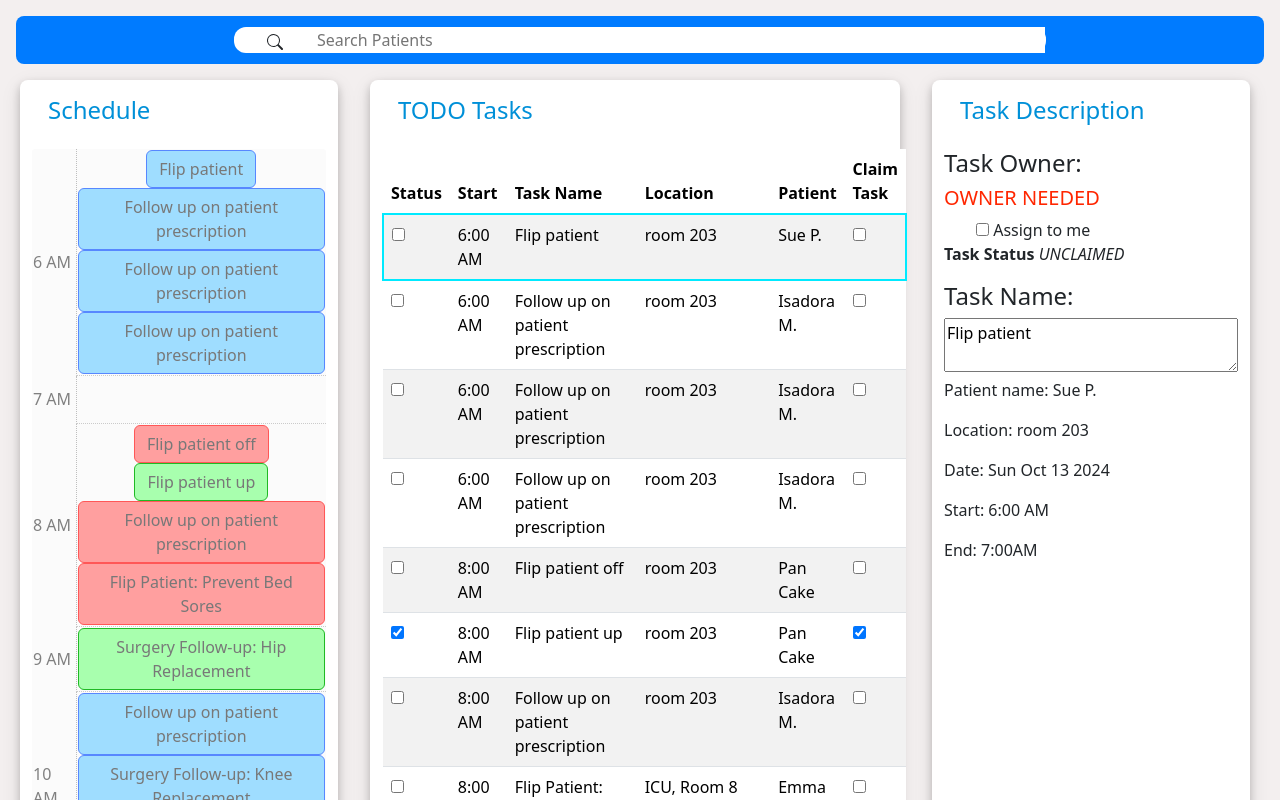
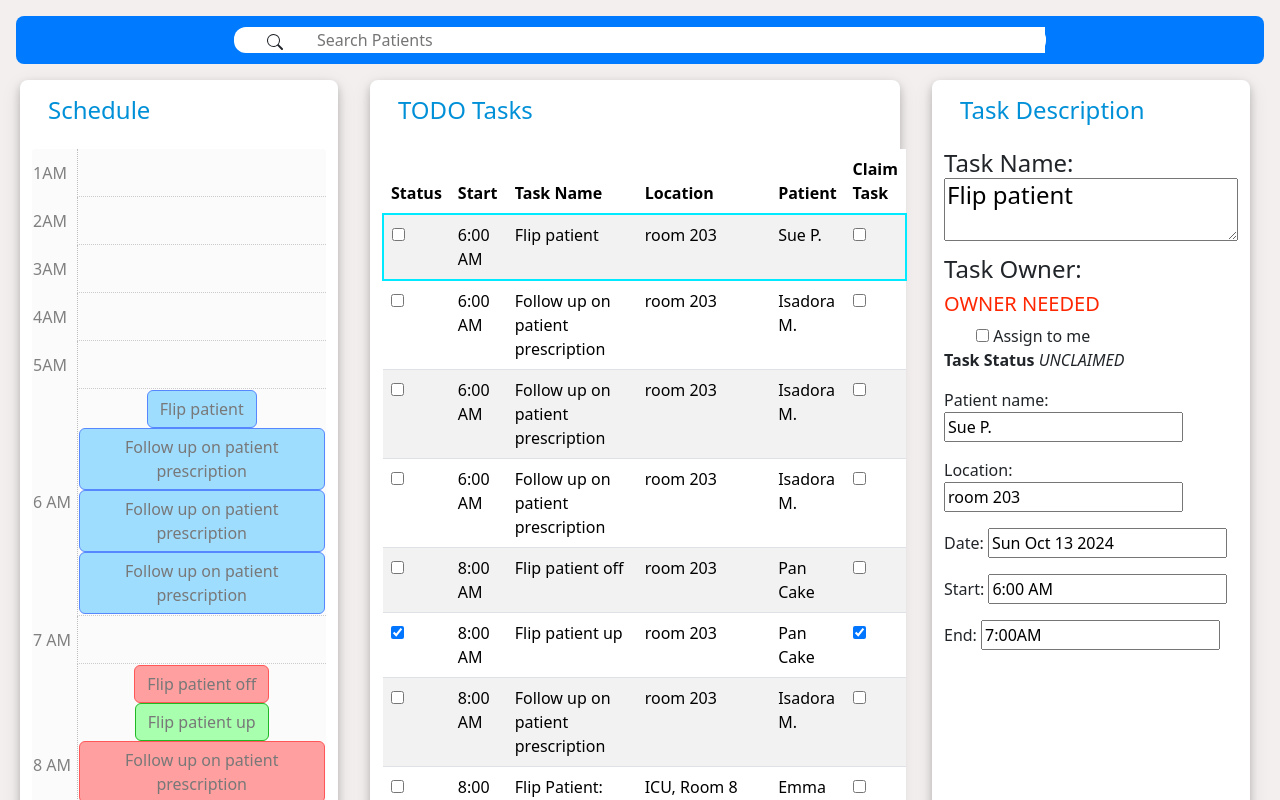
Before and after one commit to zmb6893/Med-o-matic, a Vue app in the folder frontend/: page / in a window 1280 px wide. Shown: the top 800 px of the page. Built offline with nearby package versions, Linux system fonts and the light colour scheme.

Commit message:
inputs for task attributes

```diff
--- a/frontend/src/components/Schedule.vue
+++ b/frontend/src/components/Schedule.vue
@@ -3,7 +3,7 @@ import { computed } from 'vue';
 import Task from './Task/Task.vue';
 import { useTaskStore } from '@/stores/TaskStore';
 
-const hours = ['6 AM', '7 AM', '8 AM', '9 AM', '10 AM', '11 AM', '12 PM', '1 PM', '2 PM', '3 PM', '4 PM', '5PM', '6PM', '7PM']
+const hours = ['1AM', '2AM', '3AM', '4AM', '5AM', '6 AM', '7 AM', '8 AM', '9 AM', '10 AM', '11 AM', '12 PM', '1 PM', '2 PM', '3 PM', '4 PM', '5PM', '6PM', '7PM', '8PM', '9PM', '10PM', '11PM', '12PM']
 
 const taskStore = useTaskStore();
 const tasks = computed(() => {
--- a/frontend/src/components/TaskDesc.vue
+++ b/frontend/src/components/TaskDesc.vue
@@ -18,11 +18,12 @@ const updateSelectedTaskOwner = (isChecked: boolean, username: string) => {
 
     <!-- TODO let a practitioner edit the description -->
 
+    <span><h4>Task Name:<textarea>{{ task.name }}</textarea></h4></span>
+
     <span>
         <div class="horizontal">
             <span ><h4>Task Owner:</h4> <h5 :class="{'claimed-task': task.owner, 'unclaimed-task': !task.owner}"> {{ task.owner ? task.owner : 'OWNER NEEDED'}} </h5></span>
         </div>
-
 
         <span style="display:inline-block; width: 2rem;"></span>
         <input
@@ -36,14 +37,13 @@ const updateSelectedTaskOwner = (isChecked: boolean, username: string) => {
 
 
 
-    <h4>Task Name:</h4><textarea>{{ task.name }}</textarea>
 
 
-    <p>Patient name: {{ task.patient }}</p>
-    <p>Location: {{ task.location }}</p>
-    <p>Date: {{ task.date.toDateString() }}</p>
-    <p>Start: {{ task.startTime.hour + ':' + task.startTime.minute.toString().padStart(2, '0') + ' ' + task.startTime.type }}</p>
-    <p>End: {{ task.endTime.hour + ':' + task.endTime.minute.toString().padStart(2, '0') + task.endTime.type }}</p>
+    <p>Patient name: <input :value="task.patient"> </p>
+    <p>Location:  <input :value="task.location"></p>
+    <p>Date: <input :value="task.date.toDateString()"></p>
+    <p>Start: <input :value="task.startTime.hour + ':' + task.startTime.minute.toString().padStart(2, '0') + ' ' + task.startTime.type"></p>
+    <p>End: <input :value="task.endTime.hour + ':' + task.endTime.minute.toString().padStart(2, '0') + task.endTime.type"></p>
 
 </template>
 
```
